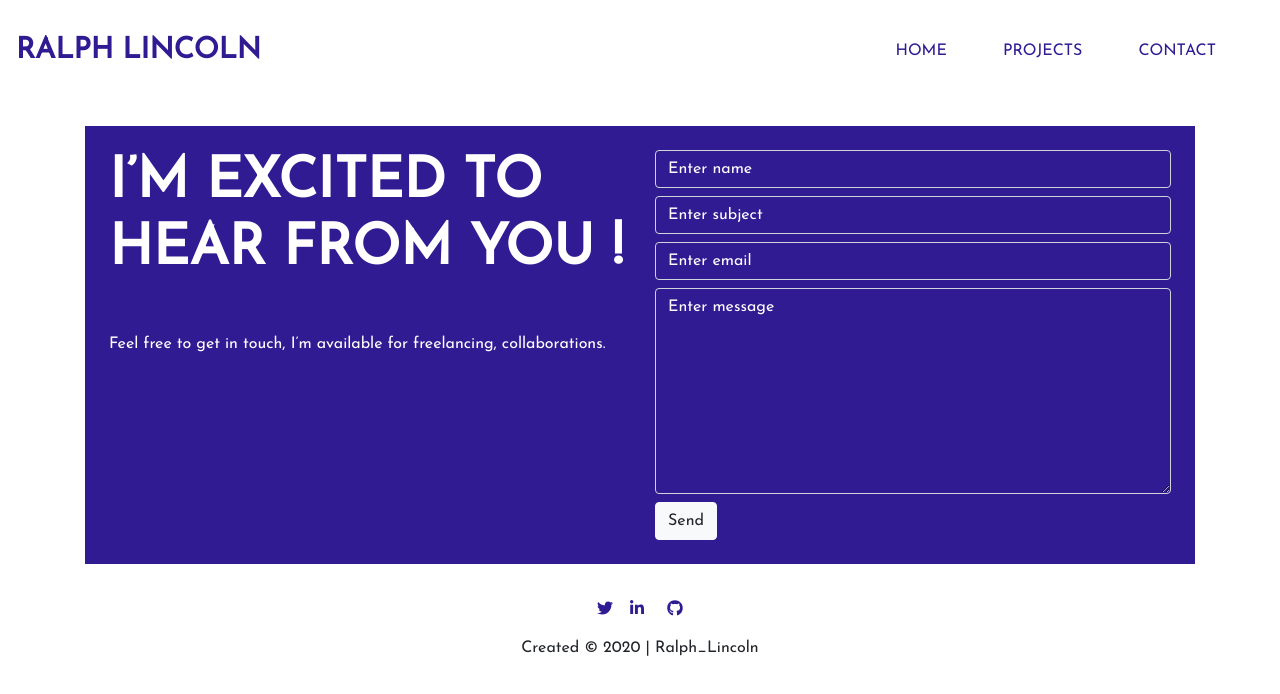
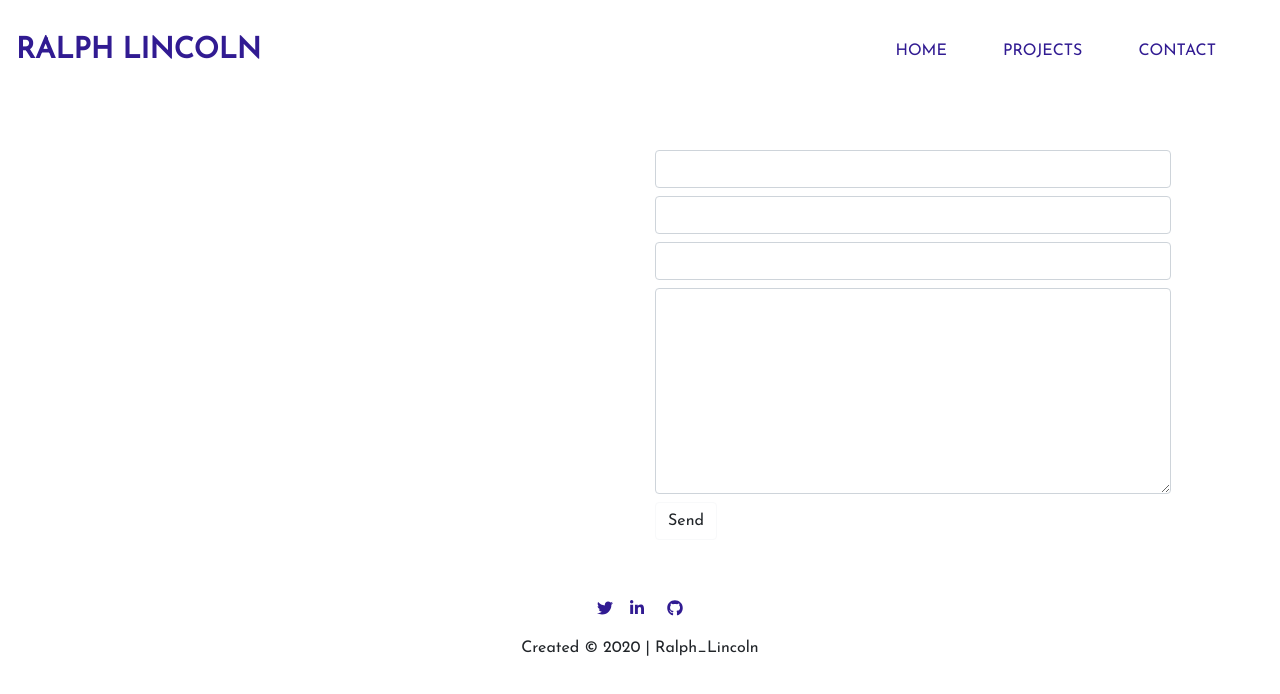
Before and after one commit to RalphLincoln/my_portfolio, a React (Create React App) app: page /contact in a window 1280 px wide. Shown: the top 694 px of the page. Built offline with nearby package versions, Linux system fonts and the light colour scheme.

Commit message:
fixing live link background issue

```diff
--- a/src/App.css
+++ b/src/App.css
@@ -2,4 +2,6 @@
   box-sizing: border-box;
   font-family: 'Josefin Sans',
     sans-serif;
+  background: white !important;
+
 }
--- a/src/Component/Sections/Contact/Contact.js
+++ b/src/Component/Sections/Contact/Contact.js
@@ -6,7 +6,7 @@ import './contact.css';
 // IMPORTING AXIOS
 import axios from 'axios';
 
-import { Redirect } from 'react-router-dom';
+// import { h } from 'react-router-dom';
 
 // IMPORTING MY REDUX ACTIONS
 import { setEmailField, setMessageField, setNameField, setSubjectField } from '../../../actions';
@@ -45,6 +45,7 @@ class Contact extends Component {
             .then(response => {
                 console.log(response)
                 console.log('Email sent......');
+
             })
             .catch(error => {
                 console.log(error)
```
